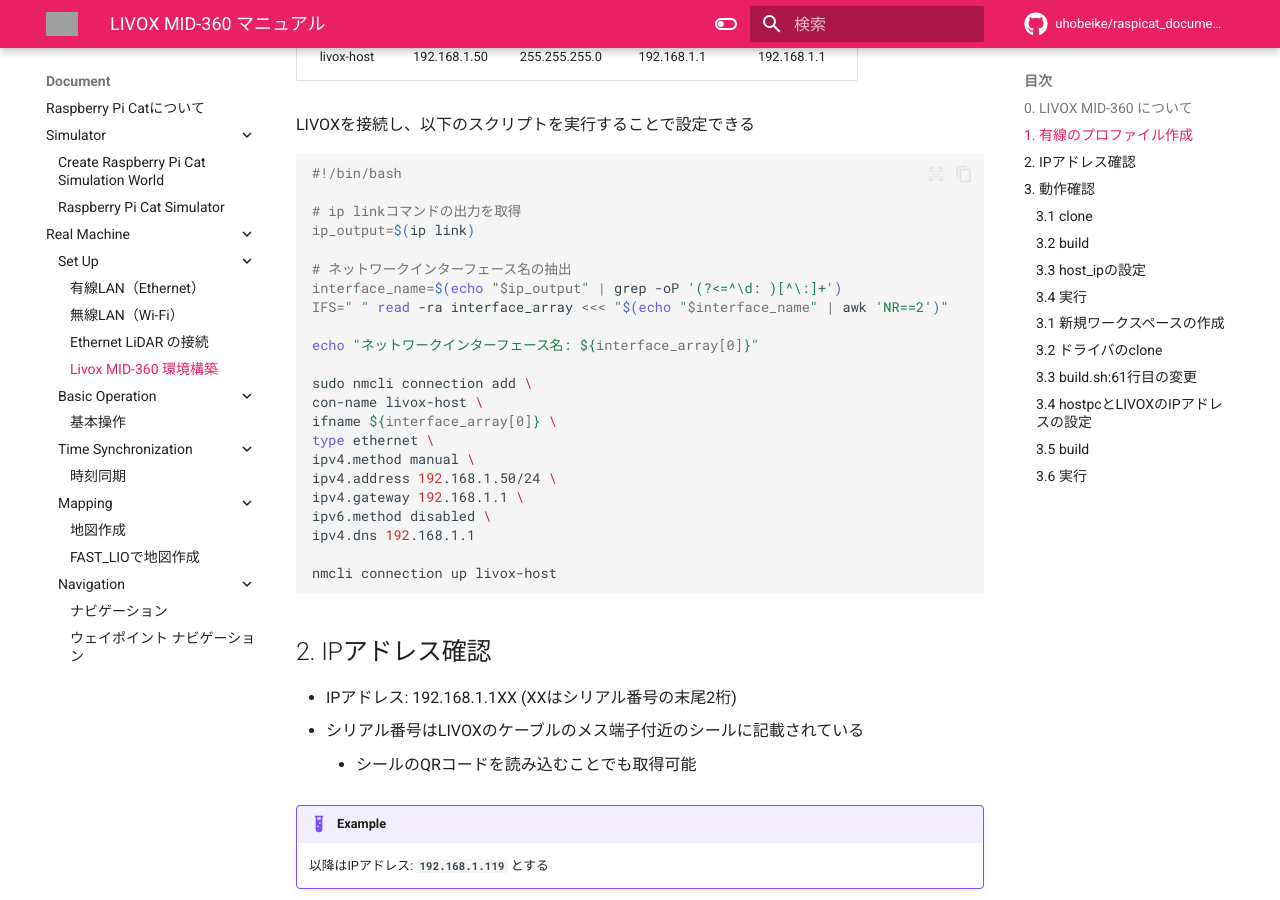
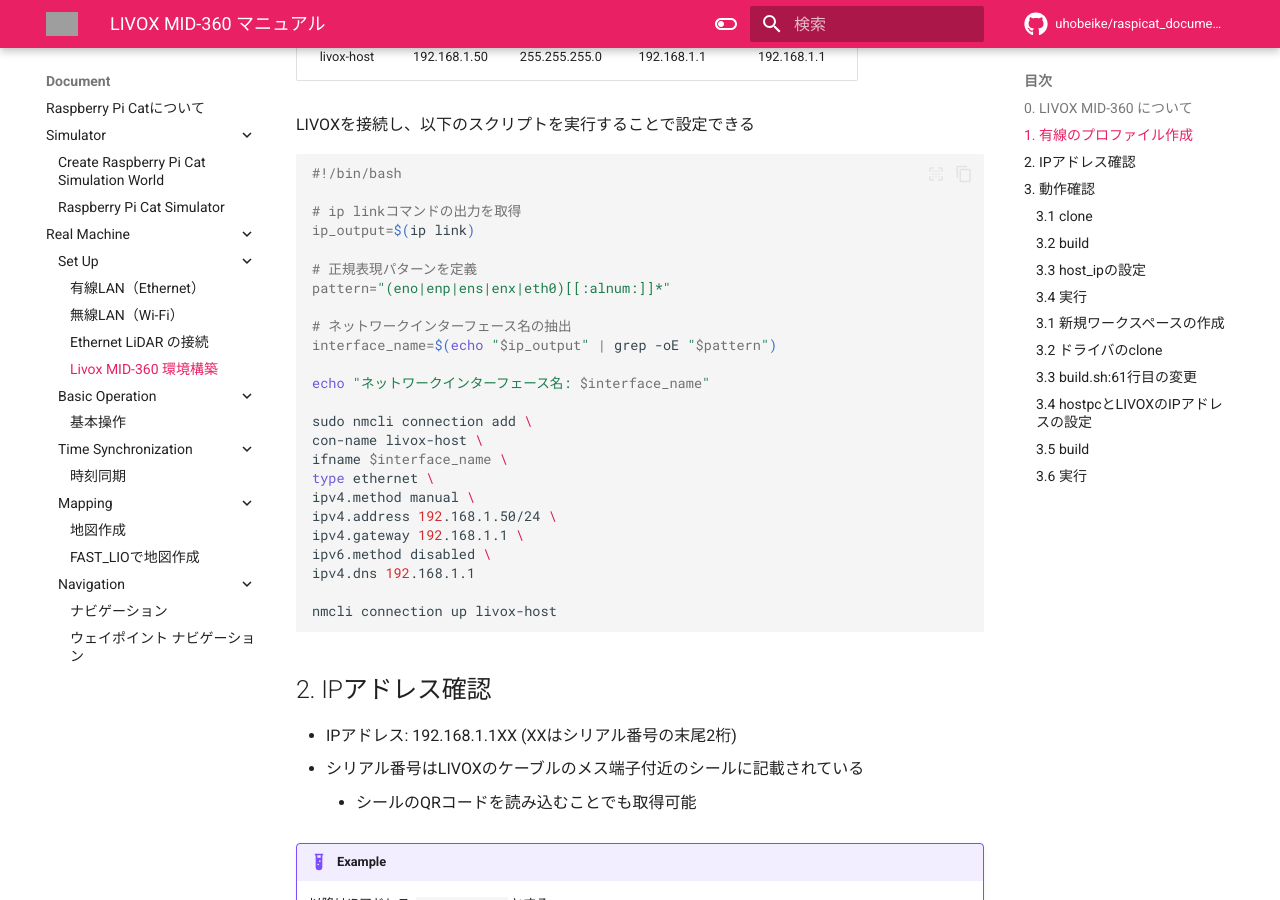
Before and after one commit to CIT-Autonomous-Robot-Lab/raspicat_documentation, an MkDocs documentation site: the page built from docs/document/real_machine/set_up/livox.md, in a window 1280 px wide and 900 px high, scrolled down 624 px. Built offline with MkDocs 1.6.1 and Material for MkDocs 9.7.7, drawn with Linux system fonts in a browser that asks for light colours; comment, search, counter and statistics services are not loaded; grey boxes are pictures that could not be loaded.

Commit message:
Feat Modify script to extract and use PC Ethernet interface name for Livox connection profile (#82)

```diff
--- a/docs/document/real_machine/set_up/livox.md
+++ b/docs/document/real_machine/set_up/livox.md
@@ -34,15 +34,17 @@
 # ip linkコマンドの出力を取得
 ip_output=$(ip link)
 
+# 正規表現パターンを定義
+pattern="(eno|enp|ens|enx|eth0)[[:alnum:]]*"
+
 # ネットワークインターフェース名の抽出
-interface_name=$(echo "$ip_output" | grep -oP '(?<=^\d: )[^\:]+')
-IFS=" " read -ra interface_array <<< "$(echo "$interface_name" | awk 'NR==2')"
+interface_name=$(echo "$ip_output" | grep -oE "$pattern")
 
-echo "ネットワークインターフェース名: ${interface_array[0]}"
+echo "ネットワークインターフェース名: $interface_name"
 
 sudo nmcli connection add \
 con-name livox-host \
-ifname ${interface_array[0]} \
+ifname $interface_name \
 type ethernet \
 ipv4.method manual \
 ipv4.address 192.168.1.50/24 \
```
